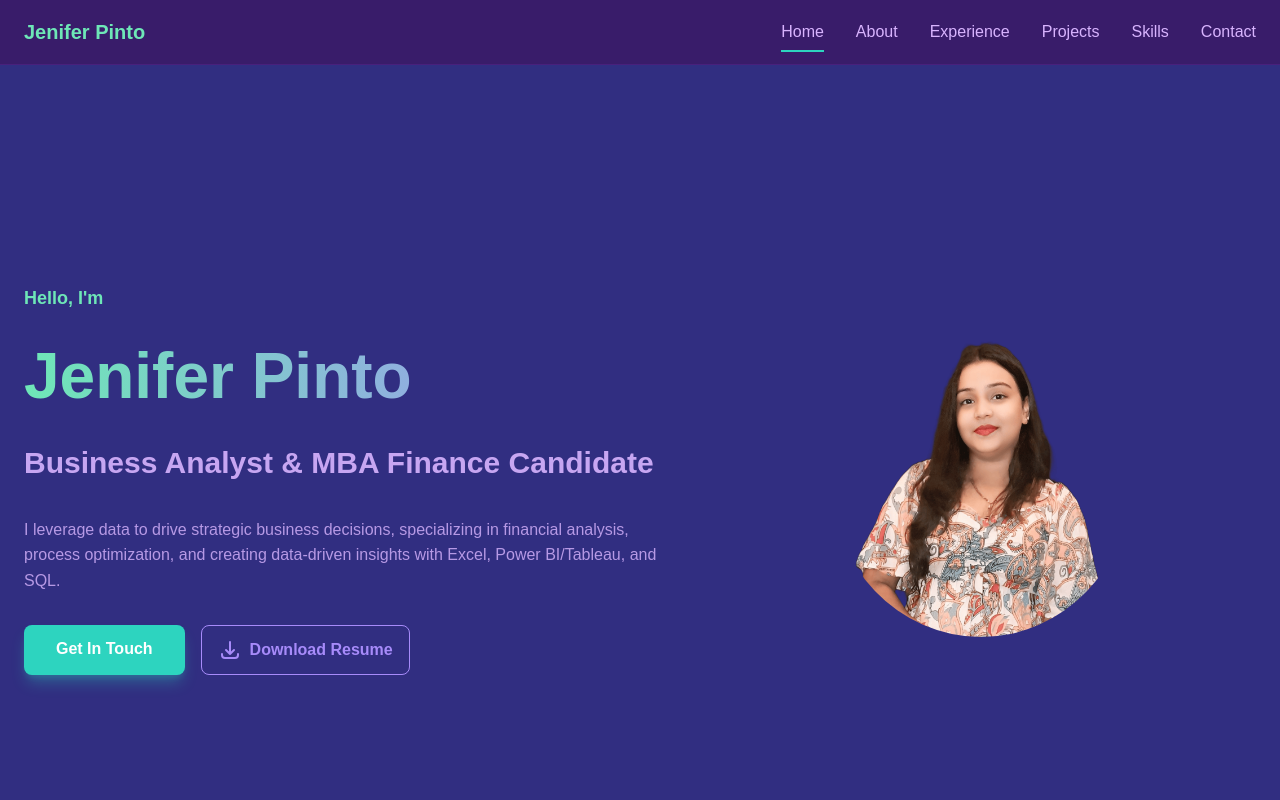
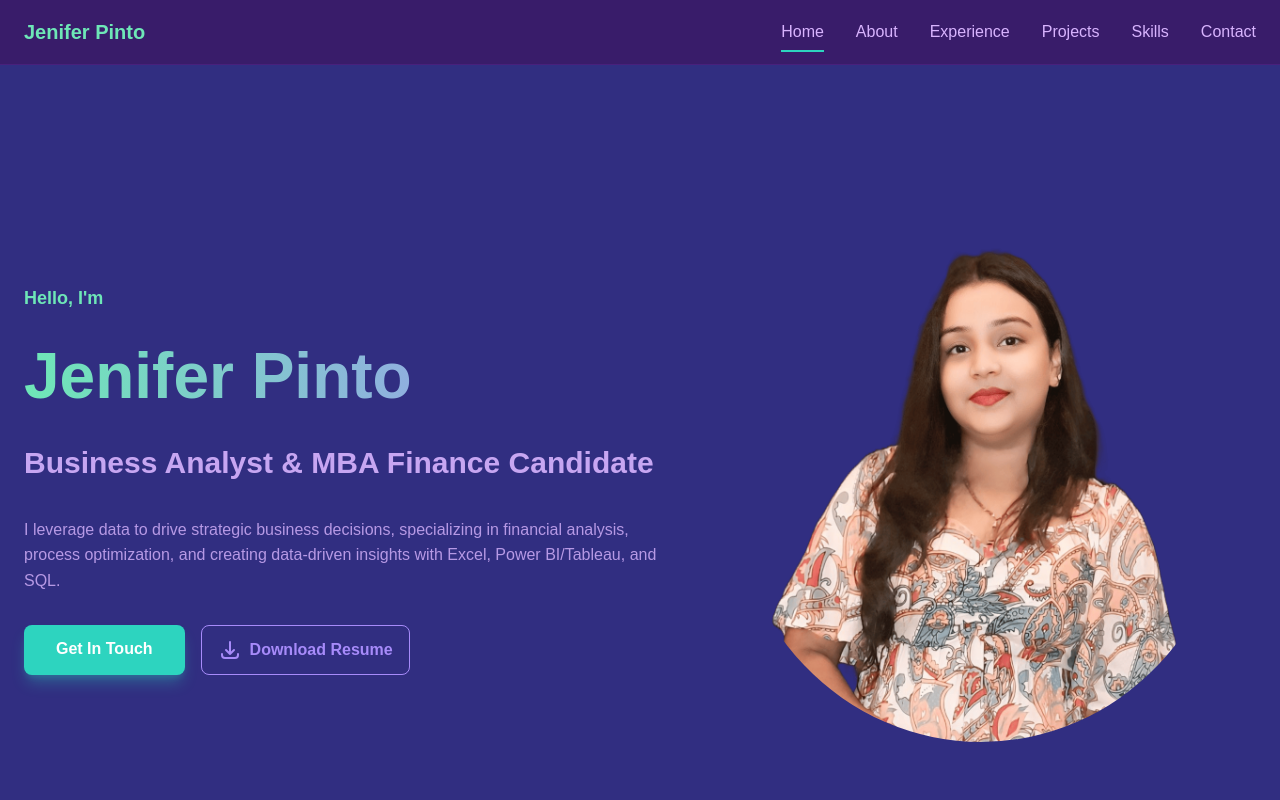
Before and after one commit to MrCoss/Jenifer-Pinto-Portfolio, a React (Create React App) app: page / in a window 1280 px wide. Shown: the top 800 px of the page. Built offline with nearby package versions, Linux system fonts and the light colour scheme.

Commit message:
Resize Hero

```diff
--- a/src/App.js
+++ b/src/App.js
@@ -136,7 +136,7 @@ const Hero = () => {
             <img
   src="/hero.png"
   alt="Jenifer Pinto"
-  style={{ width: '300px', borderRadius: '50%' }}
+  style={{ width: '500px', borderRadius: '80%' }}
 />
 
 
```
